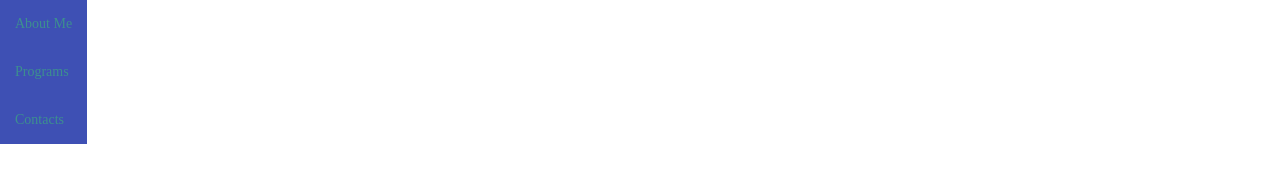
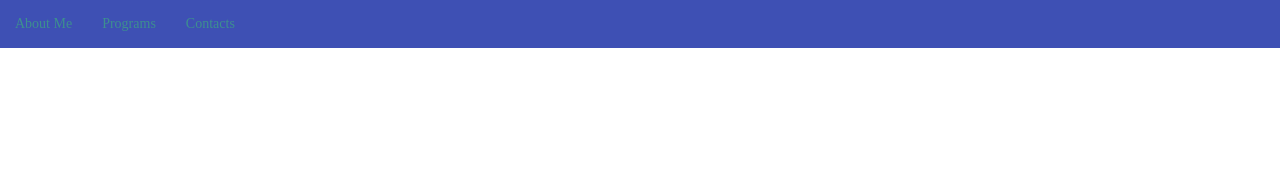
Before and after one commit to SpacemanSpiff007/SpacemanSpiff007.github.io, a plain HTML site: page index.html in a window 1280 px wide. Drawn offline with Linux system fonts and the light colour scheme.

Commit message:
Testing Navbar

```diff
--- a/index.html
+++ b/index.html
@@ -10,6 +10,7 @@
 		<meta name="viewport" content="width=device-width, initial-scale=1">
 
 		<link rel="stylesheet" type="text/css" href="/main.css">
+		<link href="https://fonts.googleapis.com/css?family=Poiret+One|Titillium+Web" rel="stylesheet">
 	</head>
 	<body>
 
--- a/main.css
+++ b/main.css
@@ -1,3 +1,5 @@
+@import 'https://fonts.googleapis.com/css?family=Poiret+One|Titillium+Web';
+
 * {
     margin: 0;
     padding: 0;
@@ -6,10 +8,12 @@
 html,
 body {
     width: 100%;
+    font-family: 'Titillium Web', sans-serif;
 }
 
 .navbar {
     position: fixed;
+    width: 100%;
 }
 
 .primary-color {
@@ -64,6 +68,7 @@ ul {
 	float: left;
 }
 ul li {
+	float: left;
 	list-style-type: none;
 	/*relative positioning for list items along with overflow hidden to contain the overflowing ripple*/
 	position: relative;
```
